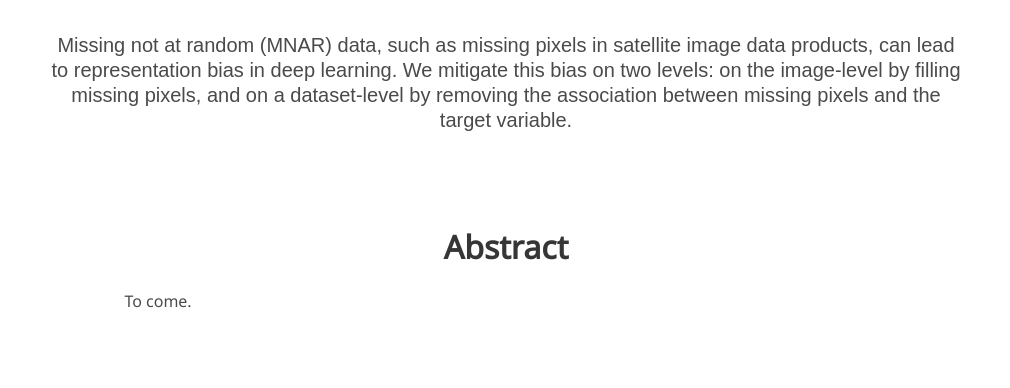
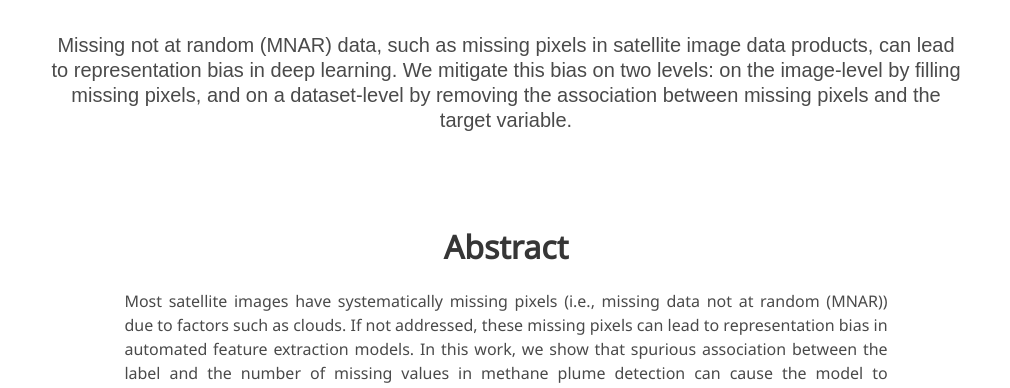
Before and after one commit to ADA-research/maclean-missing-pixels, a plain HTML site: page index.html in a window 1280 px wide. Shown: the part 558-946 px from the top of the page, without its empty margins (134-1144 px from the left). Drawn offline with nearby package versions, Linux system fonts and the light colour scheme; some icons are missing; a web font is replaced by a local one.

Commit message:
add abstract

```diff
--- a/index.html
+++ b/index.html
@@ -181,7 +181,13 @@
           <h2 class="title is-3">Abstract</h2>
           <div class="content has-text-justified">
             <p>
-              To come.
+              Most satellite images have systematically missing pixels (i.e., missing data not at random (MNAR)) due to factors such as clouds.
+If not addressed, these missing pixels can lead to representation bias in automated feature extraction models.
+In this work, we show that spurious association between the label and the number of missing values in methane plume detection can cause the model to associate the coverage (i.e., the percentage of valid pixels in an image) with the label, subsequently under-detecting plumes in low-coverage images.
+We evaluate multiple imputation approaches to remove the dependence between the coverage and a label.
+Additionally, we propose a weighted resampling scheme during training that removes the association between the label and the coverage by enforcing class balance in each coverage bin.
+Our results show that both resampling and imputation can significantly reduce the representation bias without hurting balanced accuracy, precision, or recall.
+Finally, we evaluate the capability of the debiased models using these techniques in an operational scenario and demonstrate that the debiased models have a higher chance of detecting plumes in low-coverage images.
             </p>
           </div>
         </div>
```
